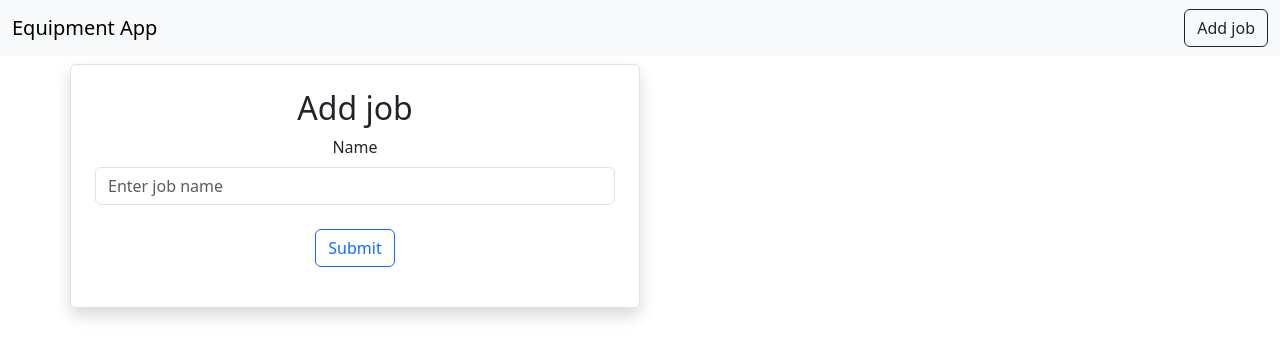
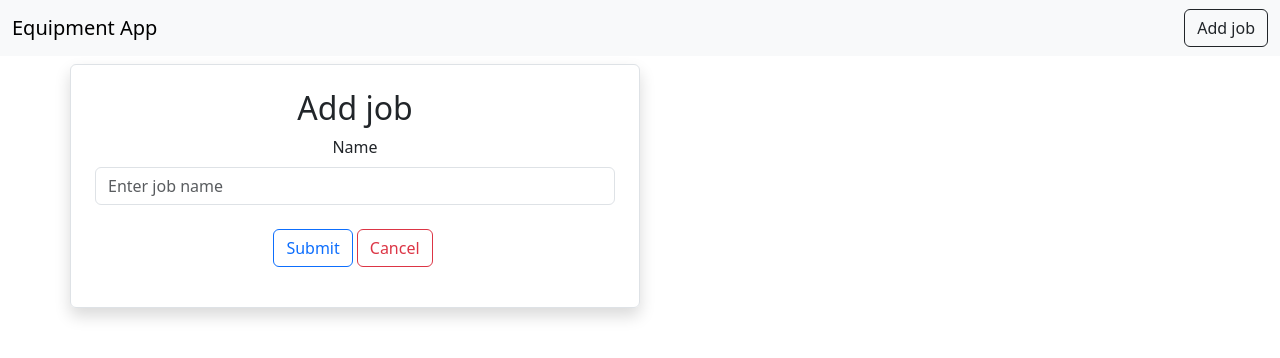
Before and after one commit to ivanreyess/equipment-app, a React (Create React App) app in the folder front-end/: page /addJob in a window 1280 px wide. Shown: the top 358 px of the page. Built offline with nearby package versions, Linux system fonts and the light colour scheme.

Commit message:
:lipstick: saving job

```diff
--- a/front-end/src/jobs/AddJob.js
+++ b/front-end/src/jobs/AddJob.js
@@ -1,19 +1,44 @@
-import React from 'react'
+import axios from 'axios';
+import React, { useState } from 'react'
+import { useNavigate } from 'react-router-dom';
 
 export default function AddJob() {
+
+    let navigate = useNavigate();
+
+    const [job, setJob] = useState({
+        name: ""
+    });
+
+    const { name } = job;
+
+    const onInputChange = (e) => {
+
+        setJob({ ...job, [e.target.name]: e.target.value })
+    };
+
+    const onSubmit = async (e) => {
+        e.preventDefault();
+        await axios.post("http://localhost:8080/api/v1/jobs", job);
+        navigate("/jobs")
+    };
+
     return (
         <div className='container'>
             <div className='row'>
                 <div className='col-md-6 offset-md3 border rounded p-4 mt-2 shadow'>
                     <h2>Add job</h2>
+                    <form onSubmit={(e) => onSubmit(e)}>
                         <div className='mb-3'>
                             <label htmlFor='Name' className='form-label'>
                                 Name
                             </label>
-                    <input type={'text'} className='form-control' placeholder='Enter job name' name='name'></input>
-                    <br/>
-                    <button type='submit' className='btn btn-outline-primary'>Submit</button>
+                            <input type={'text'} className='form-control' placeholder='Enter job name' name='name' value={name} onChange={(e) => onInputChange(e)}></input>
+                            <br />
+                            <button type='submit' className='btn btn-outline-primary me-1'>Submit</button>
+                            <button type='submit' className='btn btn-outline-danger me-1'>Cancel</button>
                         </div>
+                    </form>
                 </div>
             </div>
         </div>
```
Lines whose indentation alone changed are shown as unchanged.
